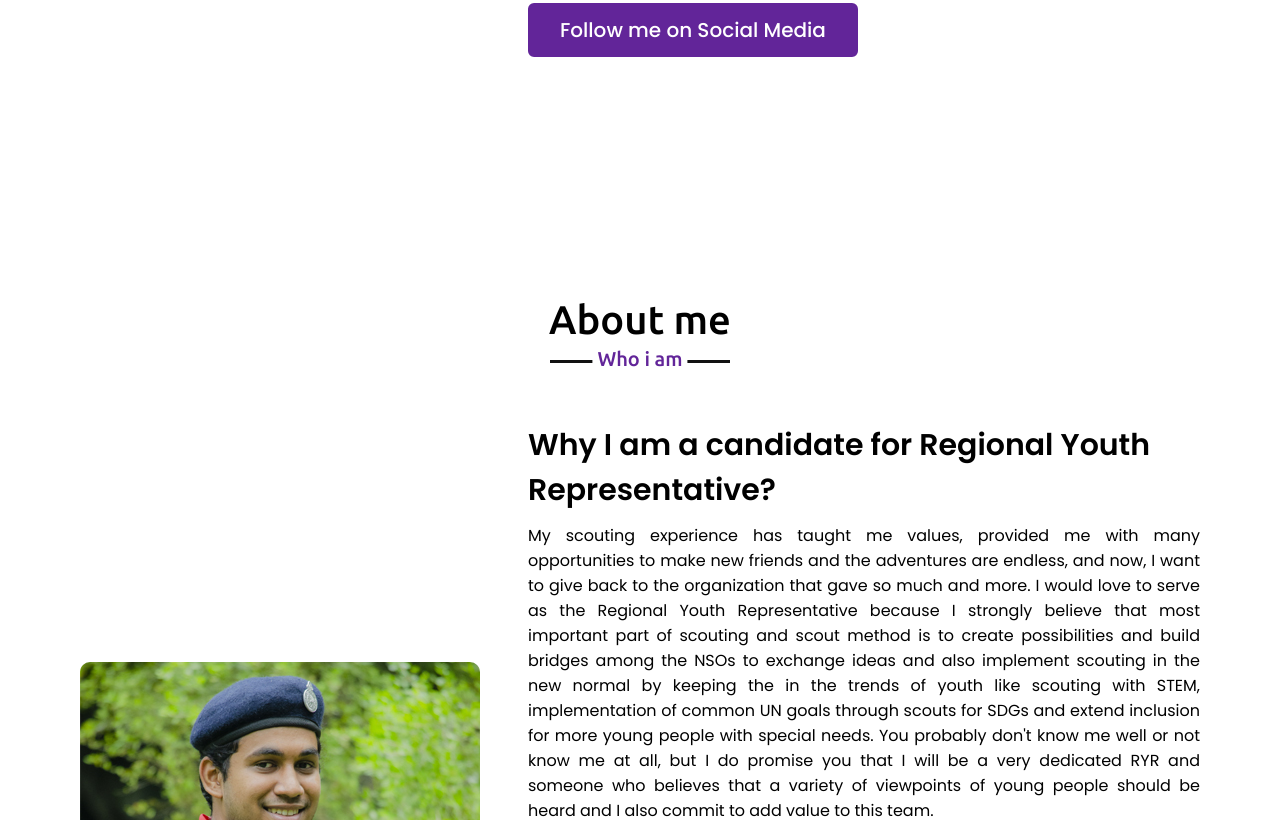
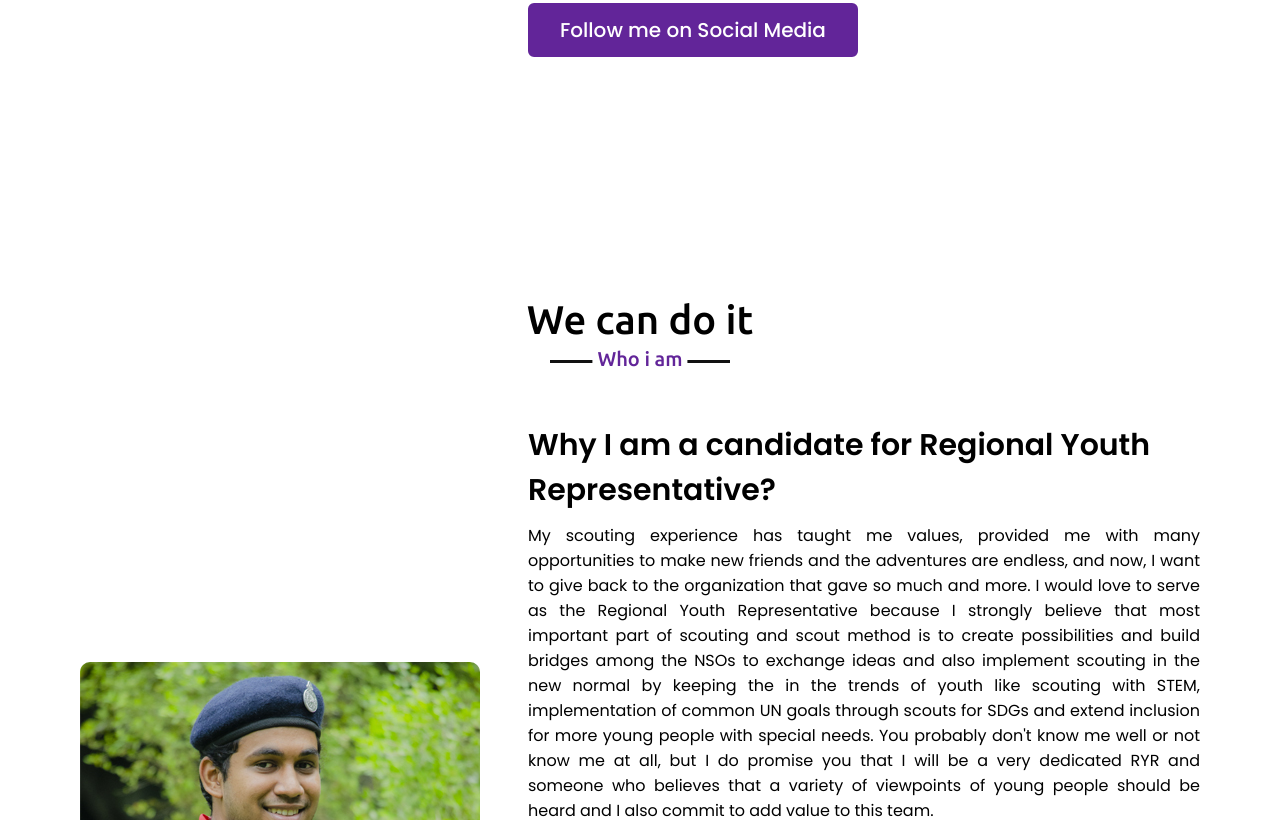
Before and after one commit to supreethbalaji/SupreethBalaji, a plain HTML site: page index.html in a window 1280 px wide. Shown: the part 1873-2693 px from the top of the page. Drawn offline with nearby package versions, Linux system fonts and the light colour scheme.

Commit message:
Update index.html

```diff
--- a/index.html
+++ b/index.html
@@ -23,6 +23,7 @@
             <ul class="menu">
                 <li><a href="#home" class="menu-btn">Home</a></li>
                 <li><a href="#about" class="menu-btn">About</a></li>
+                <li><a href="#agenda" class="menu-btn">About</a></li>
                 <li><a href="#teams" class="menu-btn">Teams</a></li>
                 <li><a href="#contact" class="menu-btn">Contact</a></li>
             </ul>
@@ -72,9 +73,9 @@
     </section>
 
      <!-- about section start -->
-    <section class="about" id="about">
+    <section class="about" id="agenda">
         <div class="max-width">
-            <h2 class="title">About me</h2>
+            <h2 class="title">We can do it</h2>
             <div class="about-content">
                 <div class="column left">
                     <img src="images/profile-1.jpeg" alt="">
```
